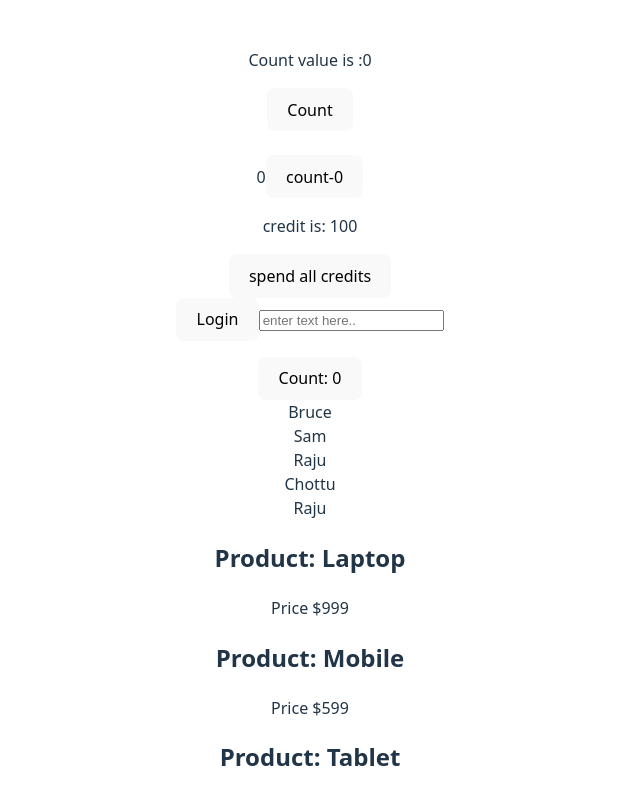
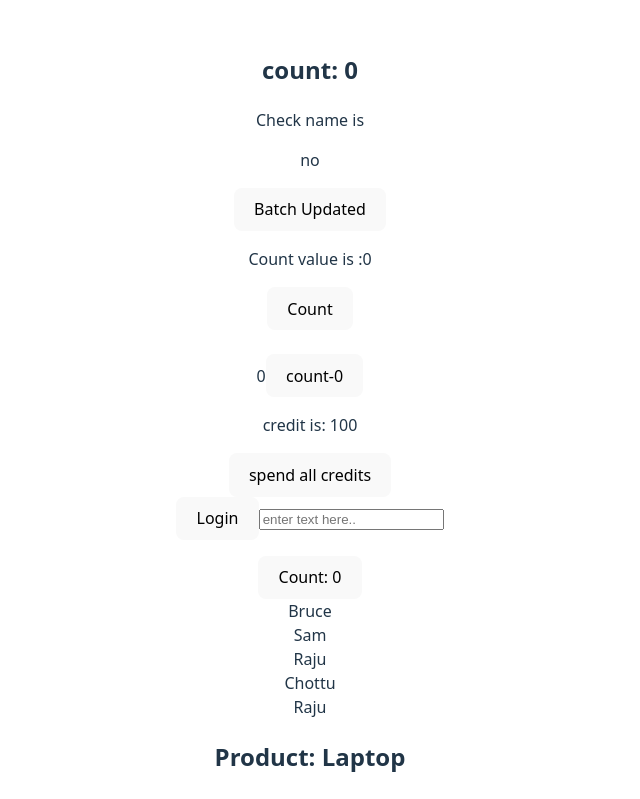
Before and after one commit to SoumitraMaity14/React, a React (Vite) app in the folder practice/: page / in a window 1280 px wide. Shown: the top 799 px of the page, without its empty margins (330-970 px from the left). Built offline with nearby package versions, Linux system fonts and the light colour scheme.

Commit message:
new changes

```diff
--- a/practice/src/App.tsx
+++ b/practice/src/App.tsx
@@ -5,6 +5,7 @@ import { RestProps } from './components/props/RestProps'
 import { SpreadProps } from './components/props/SpreadProps'
 import { RenderList } from './components/render/RenderList'
 import { RenderString } from './components/render/RenderString'
+import { BatchingState } from './components/state/BatchingState'
 import { Dashboard } from './components/state/Dashboard'
 import { Demo } from './components/state/Demo'
 import { Logged } from './components/state/Logged'
@@ -16,6 +17,7 @@ function App() {
 
   return (
     <>
+    <BatchingState/>
     <PrevState/>
     <br>
     </br>
--- /dev/null
+++ b/practice/src/components/state/BatchingState.tsx
@@ -0,0 +1,25 @@
+import { useState } from "react"
+
+export const BatchingState = () => {
+    const [count, setCount] = useState(0)
+    const [name, setName] = useState("")
+    const [isUpdated, setIsUpdated] = useState(false)
+    console.log("comone render: Update component")
+
+    const updateAll = () => {
+        setCount((prev) => { return prev + 1 })
+        setCount((prev)=>{return prev+5})
+        setCount((prev)=> { return prev+10 })
+        setName("Updated")
+        setIsUpdated(true)
+    }
+    return (
+        <div>
+            <h2>count: {count}</h2>
+            <p>Check name is {name}</p>
+            <p>{isUpdated ? "yes" : "no"} </p>
+            <button onClick={updateAll}>Batch Updated</button>
+
+        </div>
+    )
+}
```
Also changed, not shown: practice/src/components/state/object/ObjectState.tsx (added, +25 -0 lines).
